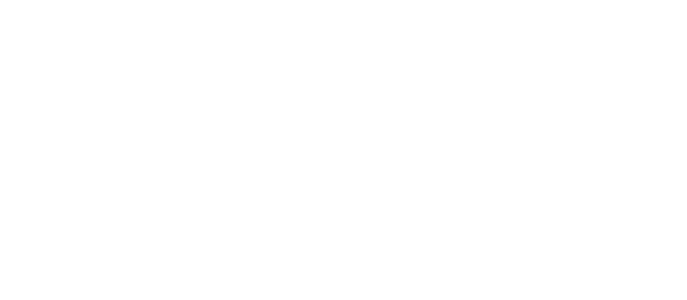
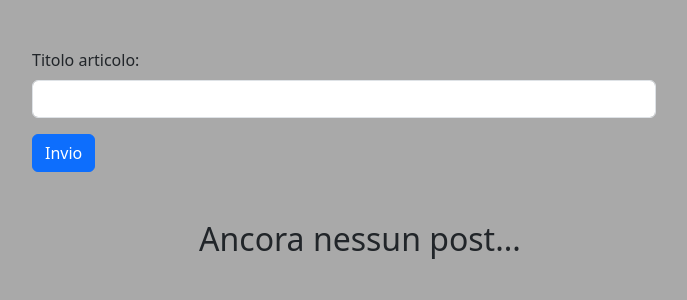
Before and after one commit to SimoneChiodo/react-form, a React (Vite) app: page / in a window 1280 px wide. Shown: the top 300 px of the page, without its empty margins (296-983 px from the left). Built offline with nearby package versions, Linux system fonts and the light colour scheme.

Commit message:
add form, output

```diff
--- a/src/App.css
+++ b/src/App.css
@@ -0,0 +1,3 @@
+body {
+    background-color: darkgray;
+}
--- a/src/App.jsx
+++ b/src/App.jsx
@@ -8,7 +8,58 @@
 function App() {
     const [count, setCount] = useState(0);
 
-    return <></>;
+    const [articles, setArticles] = useState("");
+    let title = "";
+
+    function handleFormSubmit(e) {
+        e.preventDefault();
+
+        if (title === "" || articles.includes("title")) return;
+
+        const newArticles = [...articles, title];
+        setArticles(newArticles);
+    }
+
+    function handleInputChange(e) {
+        title = e.target.value;
+    }
+
+    return (
+        <>
+            <main className="d-flex flex-column align-items-center mt-5">
+                {/* FORM */}
+                <form onSubmit={handleFormSubmit} className="row g-3 w-50">
+                    <div className="col-12">
+                        <label htmlFor="inputTitle" className="form-label">
+                            Titolo articolo:
+                        </label>
+                        <input
+                            type="text"
+                            onChange={handleInputChange}
+                            className="form-control"
+                            id="inputTitle"
+                        />
+                    </div>
+                    <div className="col-12">
+                        <button type="submit" className="btn btn-primary">
+                            Invio
+                        </button>
+                    </div>
+                </form>
+
+                {/* ARTICLES LIST */}
+                <ul className="mt-5">
+                    {articles?.length ? (
+                        articles.map((article) => (
+                            <li key={article}>{article}</li>
+                        ))
+                    ) : (
+                        <h2>Ancora nessun post...</h2>
+                    )}
+                </ul>
+            </main>
+        </>
+    );
 }
 
 export default App;
```
